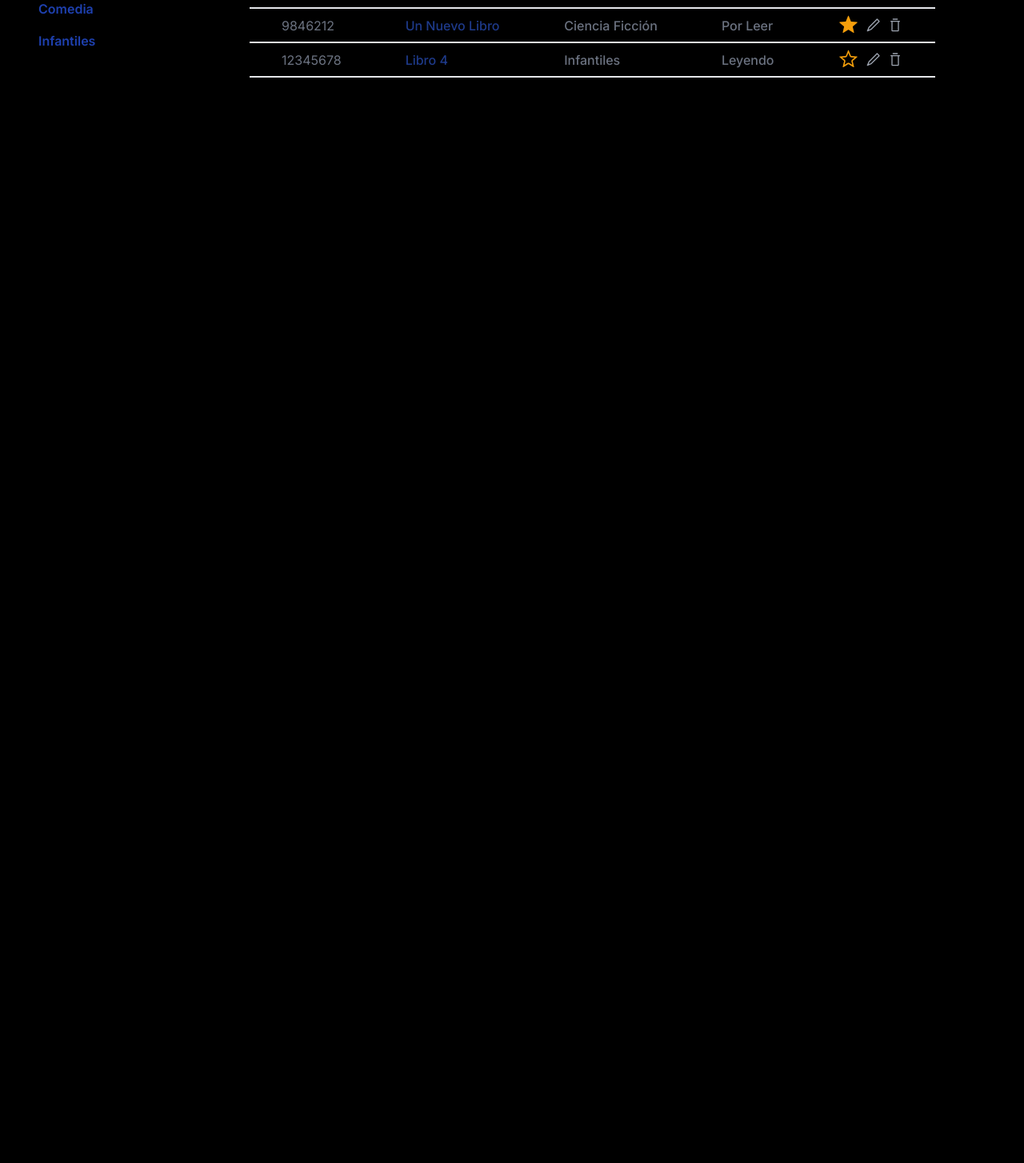
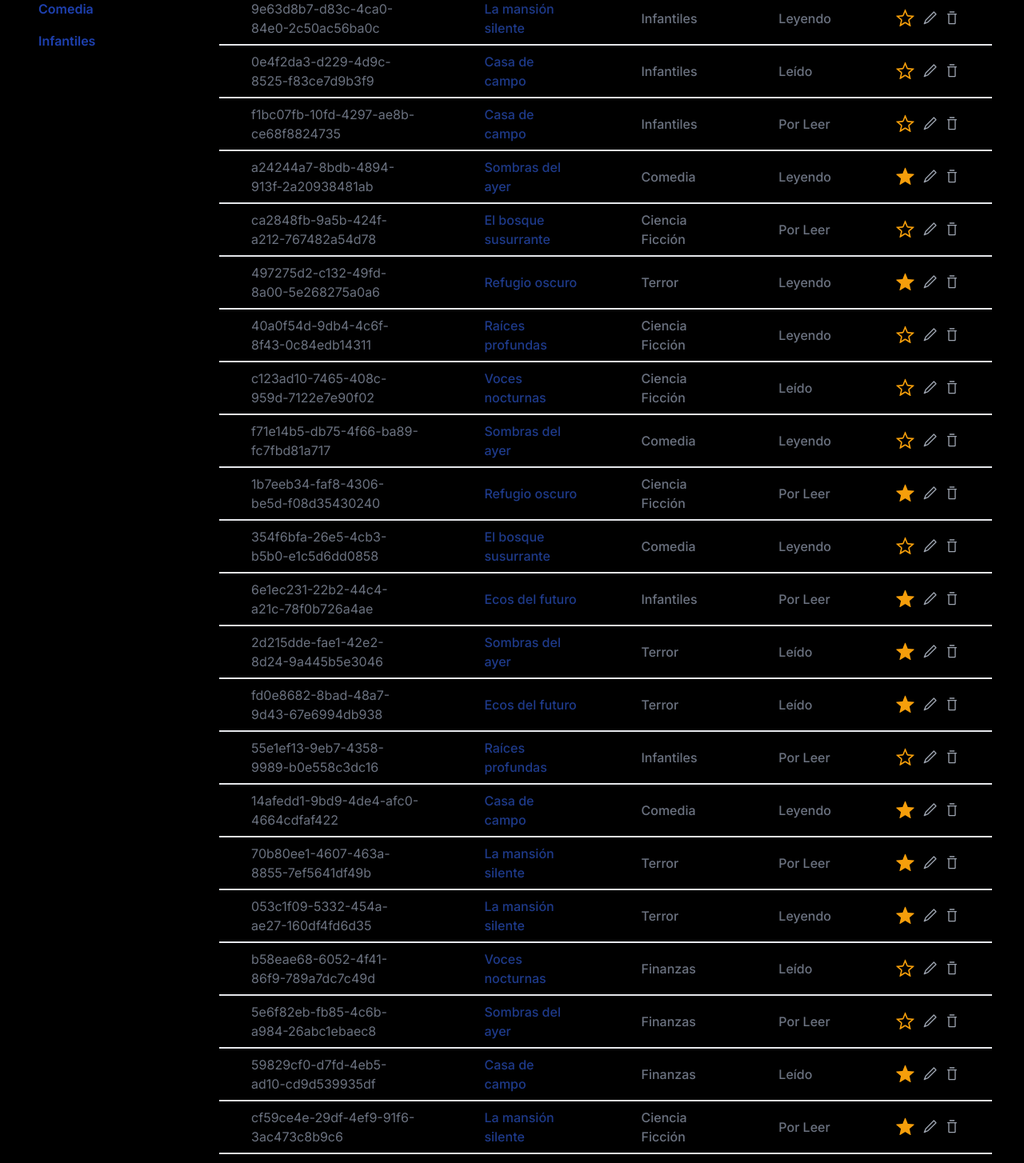
Before and after one commit to AlonsoMtzG/biblioteca, a Next.js app in the folder biblio/: page / in a window 1280 px wide. Shown: the part 291-1745 px from the top of the page at 80% size. Before the commit the page ends 800 px from the top, so only its background shows below. Built offline with nearby package versions, Linux system fonts and the light colour scheme.

Commit message:
update data

```diff
--- a/biblio/data/index.ts
+++ b/biblio/data/index.ts
@@ -2,39 +2,291 @@ import { Book } from '@/interfaces';
 
 export const initialData: Book[] = [
   {
-    id: '5435435',
+    id: 'da38accd-bb56-42eb-9b7c-2c2725413299',
+    name: 'Voces nocturnas',
+    author: 'Julio Verne',
+    category: 'Ciencia Ficción',
+    description: 'Una novela de ciencia ficción con viajes en el tiempo',
+    status: 'Leyendo',
+    favorite: false,
+  },
+  {
+    id: '9e63d8b7-d83c-4ca0-84e0-2c50ac56ba0c',
+    name: 'La mansión silente',
+    author: 'H.P. Lovecraft',
+    category: 'Infantiles',
+    description: 'Una novela de ciencia ficción con viajes en el tiempo',
+    status: 'Leyendo',
+    favorite: false,
+  },
+  {
+    id: '0e4f2da3-d229-4d9c-8525-f83ce7d9b3f9',
+    name: 'Casa de campo',
+    author: 'Edgar Allan Poe',
+    category: 'Infantiles',
+    description: 'Una novela de ciencia ficción con viajes en el tiempo',
+    status: 'Leído',
+    favorite: false,
+  },
+  {
+    id: 'f1bc07fb-10fd-4297-ae8b-ce68f8824735',
+    name: 'Casa de campo',
+    author: 'Edgar Allan Poe',
+    category: 'Infantiles',
+    description: 'Un cuento maravilloso para niños',
+    status: 'Por Leer',
+    favorite: false,
+  },
+  {
+    id: 'a24244a7-8bdb-4894-913f-2a20938481ab',
+    name: 'Sombras del ayer',
+    author: 'Edgar Allan Poe',
+    category: 'Comedia',
+    description: 'Una novela de ciencia ficción con viajes en el tiempo',
+    status: 'Leyendo',
+    favorite: true,
+  },
+  {
+    id: 'ca2848fb-9a5b-424f-a212-767482a54d78',
+    name: 'El bosque susurrante',
+    author: 'Stephen King',
+    category: 'Ciencia Ficción',
+    description: 'Una comedia que te hará reír a carcajadas',
+    status: 'Por Leer',
+    favorite: false,
+  },
+  {
+    id: '497275d2-c132-49fd-8a00-5e268275a0a6',
+    name: 'Refugio oscuro',
+    author: 'Stephen King',
+    category: 'Terror',
+    description: 'Una comedia que te hará reír a carcajadas',
+    status: 'Leyendo',
+    favorite: true,
+  },
+  {
+    id: '40a0f54d-9db4-4c6f-8f43-0c84edb14311',
+    name: 'Raíces profundas',
+    author: 'Anne Rice',
+    category: 'Ciencia Ficción',
+    description: 'Un libro de terror',
+    status: 'Leyendo',
+    favorite: false,
+  },
+  {
+    id: 'c123ad10-7465-408c-959d-7122e7e90f02',
+    name: 'Voces nocturnas',
+    author: 'H.P. Lovecraft',
+    category: 'Ciencia Ficción',
+    description: 'Una novela de ciencia ficción con viajes en el tiempo',
+    status: 'Leído',
+    favorite: false,
+  },
+  {
+    id: 'f71e14b5-db75-4f66-ba89-fc7fbd81a717',
+    name: 'Sombras del ayer',
+    author: 'Julio Verne',
+    category: 'Comedia',
+    description: 'Una comedia que te hará reír a carcajadas',
+    status: 'Leyendo',
+    favorite: false,
+  },
+  {
+    id: '1b7eeb34-faf8-4306-be5d-f08d35430240',
+    name: 'Refugio oscuro',
+    author: 'Anne Rice',
+    category: 'Ciencia Ficción',
+    description: 'Un libro de terror',
+    status: 'Por Leer',
+    favorite: true,
+  },
+  {
+    id: '354f6bfa-26e5-4cb3-b5b0-e1c5d6dd0858',
+    name: 'El bosque susurrante',
+    author: 'H.P. Lovecraft',
+    category: 'Comedia',
+    description: 'Un libro de terror',
+    status: 'Leyendo',
+    favorite: false,
+  },
+  {
+    id: '6e1ec231-22b2-44c4-a21c-78f0b726a4ae',
+    name: 'Ecos del futuro',
+    author: 'Edgar Allan Poe',
+    category: 'Infantiles',
+    description: 'Un libro de terror',
+    status: 'Por Leer',
+    favorite: true,
+  },
+  {
+    id: '2d215dde-fae1-42e2-8d24-9a445b5e3046',
+    name: 'Sombras del ayer',
+    author: 'Anne Rice',
+    category: 'Terror',
+    description: 'Una comedia que te hará reír a carcajadas',
+    status: 'Leído',
+    favorite: true,
+  },
+  {
+    id: 'fd0e8682-8bad-48a7-9d43-67e6994db938',
+    name: 'Ecos del futuro',
+    author: 'Stephen King',
+    category: 'Terror',
+    description: 'Un cuento maravilloso para niños',
+    status: 'Leído',
+    favorite: true,
+  },
+  {
+    id: '55e1ef13-9eb7-4358-9989-b0e558c3dc16',
+    name: 'Raíces profundas',
+    author: 'Stephen King',
+    category: 'Infantiles',
+    description: 'Un libro de terror',
+    status: 'Por Leer',
+    favorite: false,
+  },
+  {
+    id: '14afedd1-9bd9-4de4-afc0-4664cdfaf422',
     name: 'Casa de campo',
     author: 'Julio Verne',
+    category: 'Comedia',
+    description: 'Una novela de ciencia ficción con viajes en el tiempo',
+    status: 'Leyendo',
+    favorite: true,
+  },
+  {
+    id: '70b80ee1-4607-463a-8855-7ef5641df49b',
+    name: 'La mansión silente',
+    author: 'Anne Rice',
     category: 'Terror',
+    description: 'Un cuento maravilloso para niños',
+    status: 'Por Leer',
+    favorite: true,
+  },
+  {
+    id: '053c1f09-5332-454a-ae27-160df4fd6d35',
+    name: 'La mansión silente',
+    author: 'Edgar Allan Poe',
+    category: 'Terror',
+    description: 'Una novela de ciencia ficción con viajes en el tiempo',
+    status: 'Leyendo',
+    favorite: true,
+  },
+  {
+    id: 'b58eae68-6052-4f41-86f9-789a7dc7c49d',
+    name: 'Voces nocturnas',
+    author: 'Stephen King',
+    category: 'Finanzas',
+    description: 'Una novela de ciencia ficción con viajes en el tiempo',
+    status: 'Leído',
+    favorite: false,
+  },
+  {
+    id: '5e6f82eb-fb85-4c6b-a984-26abc1ebaec8',
+    name: 'Sombras del ayer',
+    author: 'Anne Rice',
+    category: 'Finanzas',
+    description: 'Una novela de ciencia ficción con viajes en el tiempo',
+    status: 'Por Leer',
+    favorite: false,
+  },
+  {
+    id: '59829cf0-d7fd-4eb5-ad10-cd9d539935df',
+    name: 'Casa de campo',
+    author: 'H.P. Lovecraft',
+    category: 'Finanzas',
+    description: 'Un estudio detallado de finanzas personales',
+    status: 'Leído',
+    favorite: true,
+  },
+  {
+    id: 'cf59ce4e-29df-4ef9-91f6-3ac473c8b9c6',
+    name: 'La mansión silente',
+    author: 'Julio Verne',
+    category: 'Ciencia Ficción',
+    description: 'Un libro de terror',
+    status: 'Por Leer',
+    favorite: true,
+  },
+  {
+    id: 'fed86515-947f-4a2d-b470-044e8576ccad',
+    name: 'Casa de campo',
+    author: 'Julio Verne',
+    category: 'Finanzas',
+    description: 'Una novela de ciencia ficción con viajes en el tiempo',
+    status: 'Leyendo',
+    favorite: true,
+  },
+  {
+    id: 'e1b8595f-2580-427f-8110-fdfe608bee28',
+    name: 'Refugio oscuro',
+    author: 'Stephen King',
+    category: 'Infantiles',
     description: 'Un libro de terror',
     status: 'Leído',
     favorite: true,
   },
   {
-    id: '4823494',
-    name: 'Otro Libro',
-    author: 'Otro Autor',
+    id: 'a3865686-18c6-4617-bba9-0ce3a07c96d6',
+    name: 'Ecos del futuro',
+    author: 'Stephen King',
     category: 'Finanzas',
-    description: 'Un libro de finanzas',
+    description: 'Un cuento maravilloso para niños',
+    status: 'Leyendo',
+    favorite: false,
+  },
+  {
+    id: 'de345810-90fa-4536-b8c1-052c98e03632',
+    name: 'Refugio oscuro',
+    author: 'Anne Rice',
+    category: 'Infantiles',
+    description: 'Una novela de ciencia ficción con viajes en el tiempo',
+    status: 'Leyendo',
+    favorite: false,
+  },
+  {
+    id: 'c72f715e-23a9-48f2-8167-e6e40fb8f7cc',
+    name: 'Sombras del ayer',
+    author: 'Julio Verne',
+    category: 'Infantiles',
+    description: 'Un cuento maravilloso para niños',
+    status: 'Por Leer',
+    favorite: true,
+  },
+  {
+    id: '9f44c362-3e37-40be-9e73-e8eb283c80c2',
+    name: 'Casa de campo',
+    author: 'Anne Rice',
+    category: 'Terror',
+    description: 'Un estudio detallado de finanzas personales',
+    status: 'Leyendo',
+    favorite: true,
+  },
+  {
+    id: 'a0f900ac-a4b1-457b-b622-c28c02b5cbec',
+    name: 'Casa de campo',
+    author: 'Julio Verne',
+    category: 'Comedia',
+    description: 'Un estudio detallado de finanzas personales',
+    status: 'Leído',
+    favorite: true,
+  },
+  {
+    id: '4ee22e5b-b75b-44d8-bbcf-86c62b90ccf0',
+    name: 'Voces nocturnas',
+    author: 'H.P. Lovecraft',
+    category: 'Terror',
+    description: 'Una comedia que te hará reír a carcajadas',
     status: 'Por Leer',
     favorite: false,
   },
   {
-    id: '9846212',
-    name: 'Un Nuevo Libro',
-    author: 'Un Nuevo Autor',
-    category: 'Ciencia Ficción',
-    description: 'Un libro de ciencia ficción',
-    status: 'Por Leer',
+    id: 'ae155f39-5ee9-434b-a6c7-4c61b557927f',
+    name: 'Raíces profundas',
+    author: 'Julio Verne',
+    category: 'Terror',
+    description: 'Un libro de terror',
+    status: 'Leyendo',
     favorite: true,
   },
-  {
-    id: '12345678',
-    name: 'Libro 4',
-    author: 'Autor 4',
-    category: 'Infantiles',
-    description: 'Un libro infantil',
-    status: 'Leyendo',
-    favorite: false,
-  },
 ];
```
